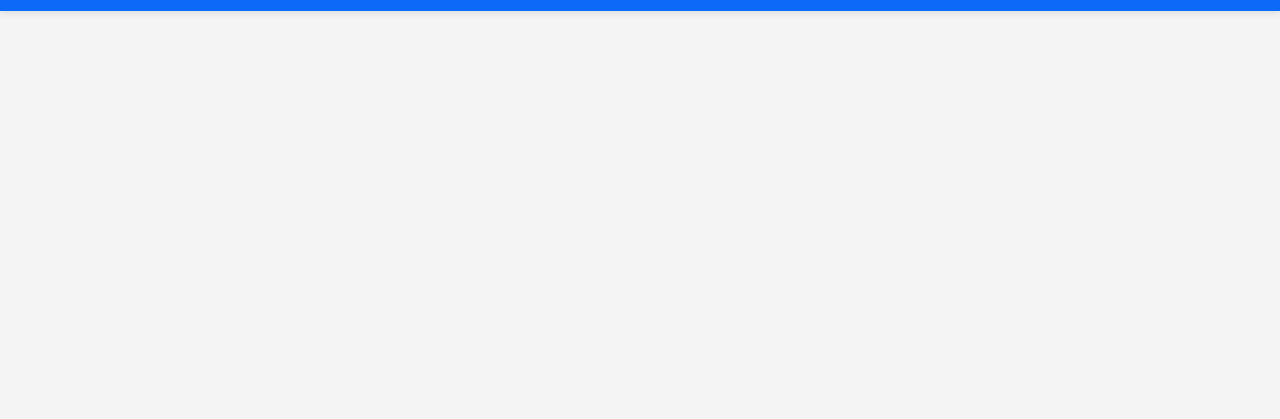
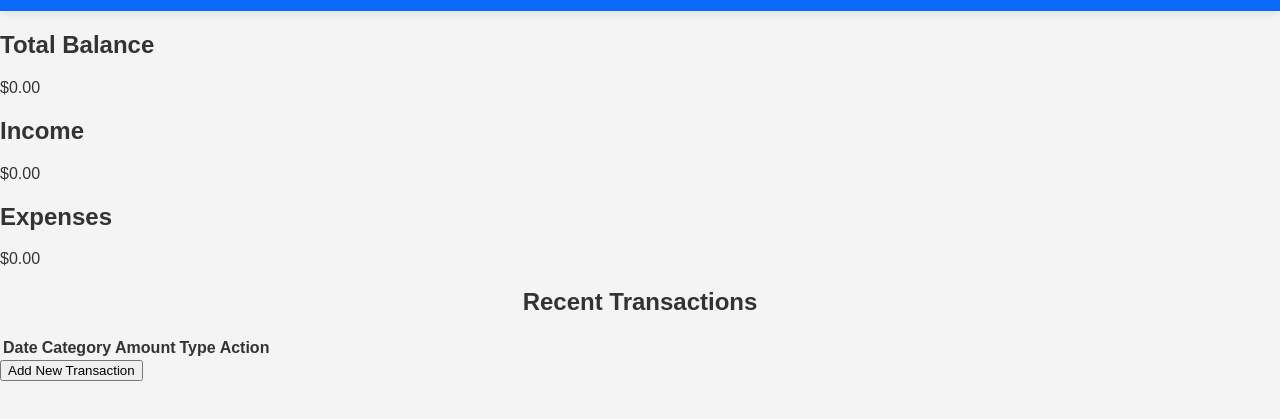
Before and after one commit to muhindinewton/Phase-1-Smart-Budget-Tracker-Project, a plain HTML site: page index.html in a window 1280 px wide. Shown: the part 49-468 px from the top of the page. Drawn offline with Linux system fonts and the light colour scheme.

Commit message:
Adds content content to home page

```diff
--- a/index.html
+++ b/index.html
@@ -16,6 +16,40 @@
             </ul>
         </nav>
 
+    <!-- Dashboard (Home Page) -->
+    <section id="home">
+        <div class="summary">
+            <div class="card">
+                <h2>Total Balance</h2>
+                <p id="total-balance">$0.00</p>
+            </div>
+            <div class="card income">
+                <h2>Income</h2>
+                <p id="total-income">$0.00</p>
+            </div>
+            <div class="card expense">
+                <h2>Expenses</h2>
+                <p id="total-expense">$0.00</p>
+            </div>
+        </div>
+        <h2 style="text-align: center;">Recent Transactions</h2>
+        <table>
+            <thead>
+                <tr>
+                    <th>Date</th>
+                    <th>Category</th>
+                    <th>Amount</th>
+                    <th>Type</th>
+                    <th>Action</th>
+                </tr>
+            </thead>
+            <tbody id="recent-transactions">
+                <!-- Recent transactions will be dynamically added here -->
+            </tbody>
+        </table>
+        <button id="add-transaction-btn">Add New Transaction</button>
+    </section>
+
     <script src="script.js"></script>
 </body>
 </html>
```
